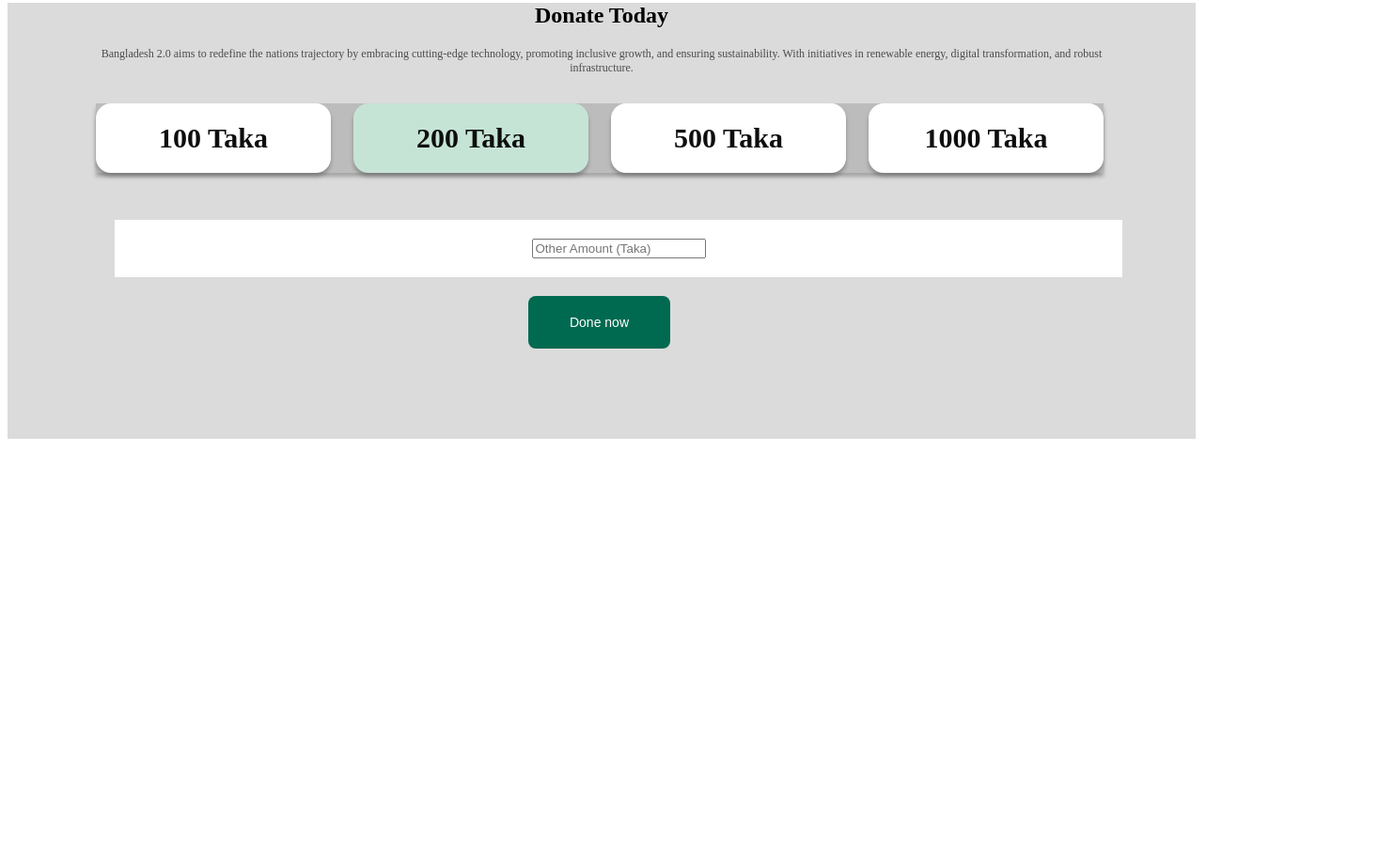
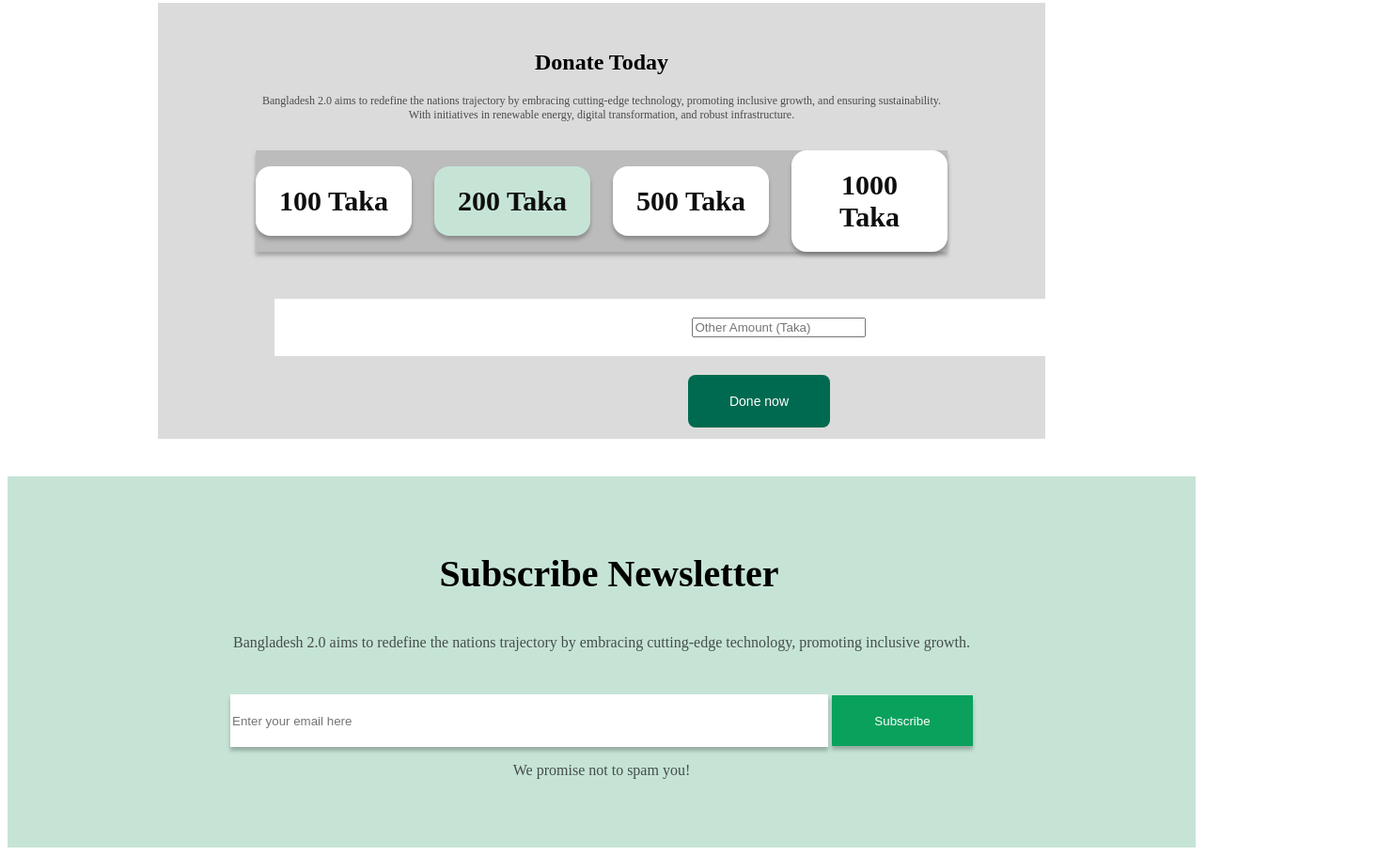
Before and after one commit to nusrathumaira12/assingment-one, a plain HTML site: page index.html in a window 1280 px wide. Shown: the part 2614-3524 px from the top of the page at 94% size, 1483 px wide, since content can reach past the window. Before the commit the page ends 3089 px from the top, so only its background shows below. Drawn offline with Linux system fonts and the light colour scheme.

Commit message:
added footer

```diff
--- a/index.html
+++ b/index.html
@@ -101,7 +101,7 @@
 <br>
 <div class="container">
     <div class="box">100 Taka</div>
-    <div class="box green ">200 Taka</div>
+    <div class="box green">200 Taka</div>
     <div class="box">500 Taka</div>
     <div class="box">1000 Taka</div>
 
@@ -114,7 +114,18 @@
 </section>
     </main>
     <footer>
+<section class="newsletter">
+<h3 class="newletter-title">Subscribe Newsletter</h3>
+<p class="newsletter-description">Bangladesh 2.0 aims to redefine the nations trajectory by embracing cutting-edge technology, promoting inclusive growth.</p>
 
+
+    <input type="email" name="" id="" placeholder="Enter your email here">
+   <input type="button" value="Subscribe">
+<p class="newsletter-description">We promise not to spam you!</p>
+
+
+
+</section>
     </footer>
 </body>
 </html>
--- a/styles/style.css
+++ b/styles/style.css
@@ -193,11 +193,15 @@ max-width: 730px;
     gap: 32px;
     background-color: rgba(14, 14, 14, 0.15);
     border: 5px;
-    margin: 0 auto;
-    padding: 0 94px;
+    margin: 0 160px;
+    padding: 0 104px;
+
     text-align: center;
     align-items: center;
     margin-top: 70px;
+}
+.donate-title{
+    padding-top: 50px;
 }
 .container{
     display: flex;
@@ -255,3 +259,48 @@ max-width: 730px;
 .green{
     background-color: #C6E4D6;
 }
+.newsletter{
+    max-width: 1280px;
+    background-position: center;
+    text-align: center;
+   margin: 0 auto;
+    background-color: #C6E4D6;
+    height: 395px;
+    gap: 64px;
+
+}
+
+
+.newletter-title{
+font-size: 40px;
+font-weight: bold;
+width: 750px;
+height: 48px;
+padding: 0px 265px 0px  265px;
+
+padding-top: 80px;
+}
+.newsletter-description{
+    color: rgba(14, 14, 14, 0.7);
+    font-size: 16px;
+    height: 48px;
+
+}
+ footer input[type="email"]{
+height: 54px;
+background-color: white;
+color: rgba(14, 14, 14, 0.3);
+width: 50%;
+border: none;
+box-shadow: 0px 4px  4px 0px rgba(0, 0, 0, 0.25);
+
+}
+footer input[type="button"]{
+    background-color: #09A15C;
+    color: #FFFFFF;
+    height: 54px;
+    border: none;
+    width: 150px;
+   box-shadow: 0px 4px  4px 0px rgba(0, 0, 0, 0.25);
+
+}
```
